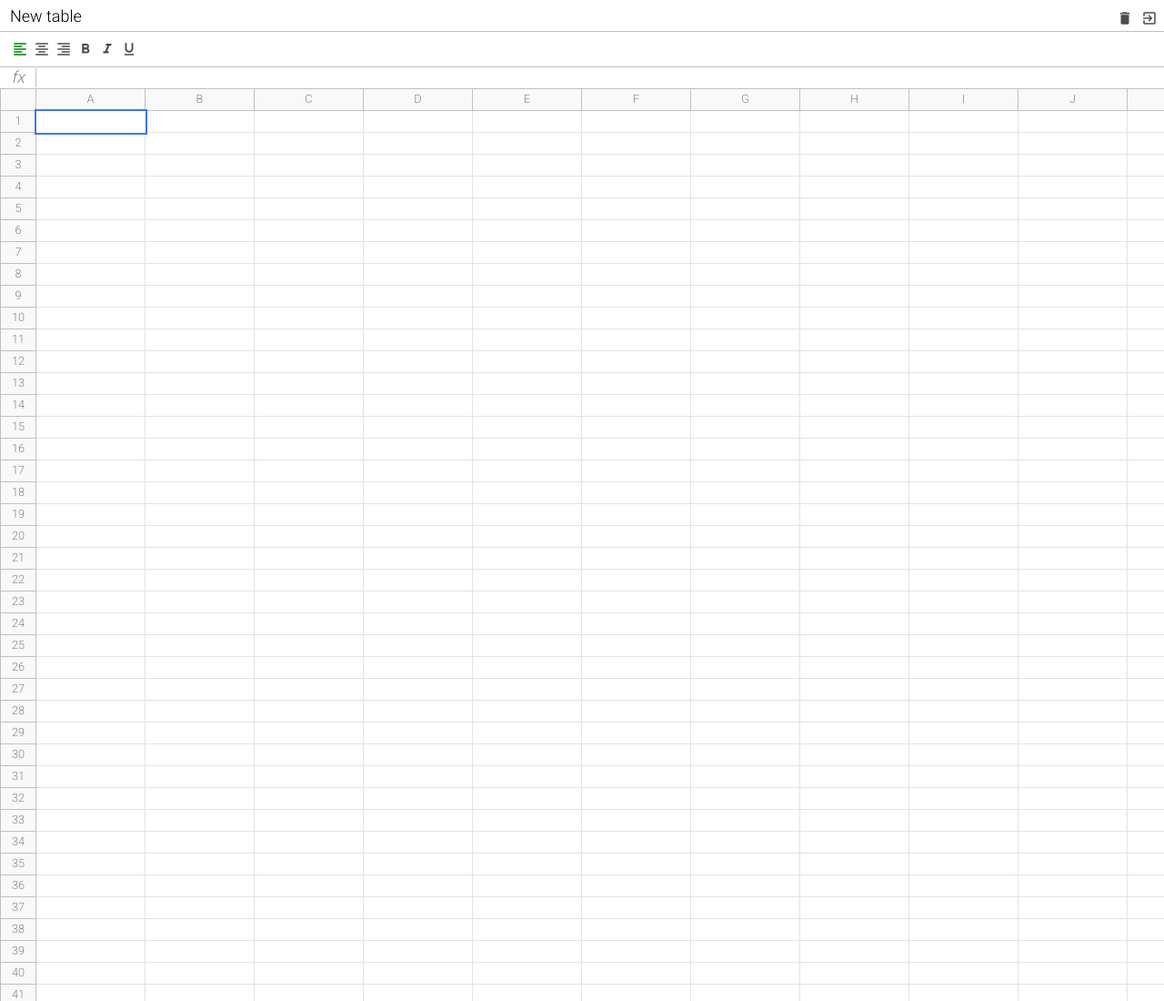
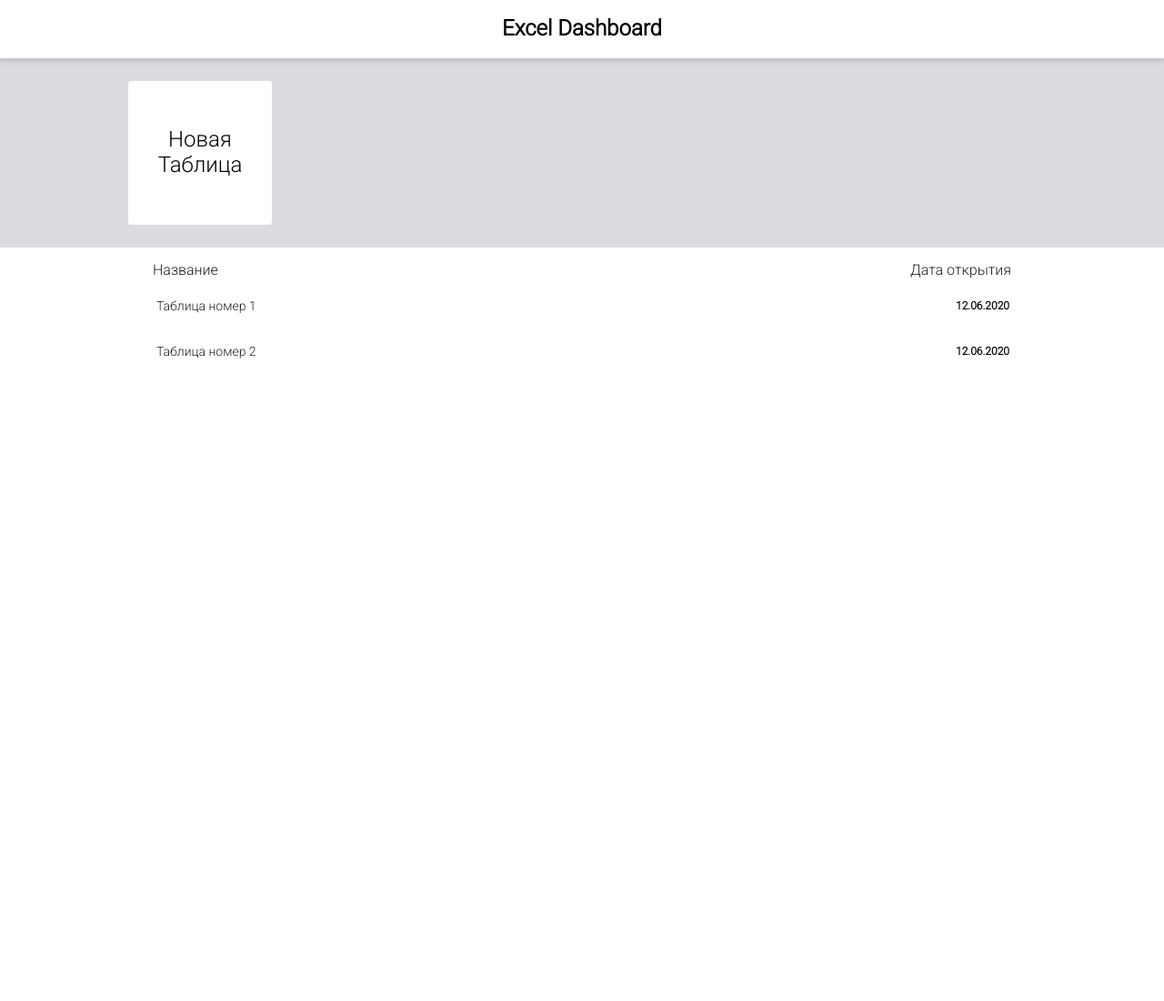
Before and after one commit to aniskevich/excel, a website built with webpack: page src/index.html in a window 1280 px wide. Shown: the top 1100 px of the page at 91% size. After the commit the page ends 800 px from the top, so only its background shows below. Built offline with nearby package versions, Linux system fonts and the light colour scheme.

Commit message:
dashboard & routing

```diff
--- /dev/null
+++ b/src/components/dashboard/dashboard.functions.js
@@ -0,0 +1,26 @@
+export function getAllRecords() {
+  return `
+    <div class="db__table db__view">
+
+      <div class="db__list-header">
+        <span>Название</span>
+        <span>Дата открытия</span>
+      </div>
+
+      <ul class="db__list">
+
+        <li class="db__record">
+          <a href="#">Таблица номер 1</a>
+          <strong>12.06.2020</strong>
+        </li>
+
+        <li class="db__record">
+          <a href="#">Таблица номер 2</a>
+          <strong>12.06.2020</strong>
+        </li>
+
+      </ul>
+
+    </div>
+  `
+}
--- a/src/components/excel/Excel.js
+++ b/src/components/excel/Excel.js
@@ -3,8 +3,7 @@ import {Emitter} from '@core/Emitter'
 import {StoreSubscriber} from '@core/StoreSubscriber'
 
 export class Excel {
-  constructor(selector, options) {
-    this.$el = $(selector)
+  constructor(options) {
     this.components = options.components || []
     this.emitter = new Emitter()
     this.store = options.store
@@ -27,8 +26,7 @@ export class Excel {
     return $root
   }
 
-  render() {
-    this.$el.append(this.getRoot())
+  init() {
     this.subscriber.subscribeComponents(this.components)
     this.components.forEach(component => component.init())
   }
--- a/src/core/ExcelComponent.js
+++ b/src/core/ExcelComponent.js
@@ -30,6 +30,6 @@ export class ExcelComponent extends DOMListener {
   }
   unmount() {
     this.removeDOMListeners()
-    this.emitter.unsubscribers.forEach(unsub => unsub())
+    this.unsubscribers.forEach(unsub => unsub())
   }
 }
--- /dev/null
+++ b/src/core/Page.js
@@ -0,0 +1,10 @@
+export class Page {
+  constructor(params) {
+    this.params = params
+  }
+  getRoot() {
+
+  }
+  afterRender() {}
+  destroy() {}
+}
--- /dev/null
+++ b/src/core/routes/ActiveRoute.js
@@ -0,0 +1,9 @@
+export class ActiveRoute {
+  static get path() {
+    return window.location.hash.slice(1)
+  }
+
+  static get param() {
+    return ActiveRoute.path.split('/')[1]
+  }
+}
--- /dev/null
+++ b/src/core/routes/Router.js
@@ -0,0 +1,34 @@
+import {$} from '@core/DOM'
+import {ActiveRoute} from '@core/routes/ActiveRoute'
+
+export class Router {
+  constructor(selector, routes) {
+    if (!selector) throw new Error('Selector not provided')
+    this.changePageHandler = this.changePageHandler.bind(this)
+    this.page = null
+    this.$placeholder = $(selector)
+    this.routes = routes
+    this.init()
+  }
+  init() {
+    window.addEventListener('hashchange', this.changePageHandler)
+    this.changePageHandler()
+  }
+  changePageHandler() {
+    if (this.page) this.page.destroy()
+    this.$placeholder.clear()
+    const location = ActiveRoute.path
+    let Page
+    if (location.includes('excel')) {
+      Page = this.routes.excel
+    } else {
+      Page = this.routes.dashboard
+    }
+    this.page = new Page()
+    this.$placeholder.append(this.page.getRoot())
+    this.page.afterRender()
+  }
+  destroy() {
+    window.removeEventListener('hashchange', this.changePageHandler)
+  }
+}
--- a/src/index.js
+++ b/src/index.js
@@ -1,21 +1,9 @@
 import './styles/index.scss'
-import {debounce, storage} from '@core/utils'
-import {createStore} from '@core/createStore'
-import {Excel} from '@components/excel/Excel'
-import {Header} from '@components/header/Header'
-import {Toolbar} from '@components/toolbar/Toolbar'
-import {Formula} from '@components/formula/Formula'
-import {Table} from '@components/table/Table'
-import {rootReducer} from '@redux/rootReducer'
-import {initialState} from '@redux/initialState'
+import {Router} from '@core/routes/Router'
+import {DashboardPage} from '@/pages/DashboardPage'
+import {ExcelPage} from '@/pages/ExcelPage'
 
-const store = createStore(rootReducer, initialState)
-const stateListener = debounce(state => storage('excel', state), 300)
-store.subscribe(stateListener)
-
-const excel = new Excel('#app', {
-  components: [Header, Toolbar, Formula, Table],
-  store,
+new Router('#app', {
+  dashboard: DashboardPage,
+  excel: ExcelPage,
 })
-
-excel.render()
--- /dev/null
+++ b/src/pages/DashboardPage.js
@@ -0,0 +1,23 @@
+import {Page} from '@core/Page'
+import {$} from '@core/DOM'
+import {getAllRecords} from '@components/dashboard/dashboard.functions'
+
+export class DashboardPage extends Page {
+  getRoot() {
+    const now = Date.now().toString()
+    return $.create('div', 'db').html(`
+      <div class="db__header">
+      <h1>Excel Dashboard</h1>
+    </div>
+
+    <div class="db__new">
+      <div class="db__view">
+        <a href="#excel/${now}" class="db__create">
+          Новая <br /> Таблица
+        </a>
+      </div>
+    </div>
+    ${getAllRecords()}
+    `)
+  }
+}
--- /dev/null
+++ b/src/pages/ExcelPage.js
@@ -0,0 +1,38 @@
+import {Page} from '@core/Page'
+import {debounce, storage} from '@core/utils'
+import {createStore} from '@core/createStore'
+import {rootReducer} from '@redux/rootReducer'
+import {initialState} from '@redux/initialState'
+import {Excel} from '@components/excel/Excel'
+import {Header} from '@components/header/Header'
+import {Toolbar} from '@components/toolbar/Toolbar'
+import {Formula} from '@components/formula/Formula'
+import {Table} from '@components/table/Table'
+
+function getStoreName(params) {
+  return 'excel:' + params
+}
+
+export class ExcelPage extends Page {
+  getRoot() {
+    const params = this.params ? this.params : Date.now().toString()
+    const store = createStore(rootReducer, initialState)
+    const stateListener = debounce(
+        state => storage(getStoreName(params), state),
+        300)
+    store.subscribe(stateListener)
+
+    this.excel = new Excel({
+      components: [Header, Toolbar, Formula, Table],
+      store,
+    })
+
+    return this.excel.getRoot()
+  }
+  afterRender() {
+    this.excel.init()
+  }
+  destroy() {
+    this.excel.unmount()
+  }
+}
--- a/src/styles/_mixins.scss
+++ b/src/styles/_mixins.scss
@@ -20,3 +20,9 @@
     cursor: pointer;
   }
 }
+
+@mixin clear-list() {
+  list-style: none;
+  margin: 0;
+  padding: 0;
+}
--- a/src/styles/_variables.scss
+++ b/src/styles/_variables.scss
@@ -6,3 +6,4 @@ $info-cell-width: 40px;
 $row-height: 24px;
 $cell-width: 120px;
 $primary-color: #3c74ff;
+$db-header-height: 64px;
--- /dev/null
+++ b/src/styles/dashboard.scss
@@ -0,0 +1,94 @@
+@import "variables";
+@import "mixins";
+
+.db {
+
+  &__header {
+    position: fixed;
+    left: 0;
+    right: 0;
+    top: 0;
+    height: $db-header-height;
+    display: flex;
+    align-items: center;
+    justify-content: center;
+    background: #fff;
+    box-shadow: 0 2px 5px 2px rgba(60, 64, 67, 0.15);
+    z-index: 1000;
+  }
+
+  &__new {
+    margin-top: $db-header-height;
+    padding: 1.5rem;
+    background: #dadce0;
+  }
+
+  &__create {
+    width: 160px;
+    height: 160px;
+    background: #fff;
+    border-radius: 4px;
+    border: 1px solid #dadce0;
+    display: flex;
+    justify-content: center;
+    align-items: center;
+    font-size: 1.5rem;
+    text-decoration: none;
+    color: #000;
+    text-align: center;
+
+    &:hover {
+      cursor: pointer;
+      color: green;
+      border-color: green;
+    }
+  }
+
+  &__view {
+    max-width: 1000px;
+    margin: 0 auto;
+  }
+
+  &__table {
+    padding: 1rem;
+  }
+
+  &__list-header {
+    display: flex;
+    justify-content: space-between;
+    color: #202124;
+    font-weight: 500;
+    font-size: 16px;
+    margin-bottom: 10px;
+    padding: 0 12px;
+  }
+
+  &__list {
+    @include clear-list;
+  }
+
+  &__record {
+    display: flex;
+    justify-content: space-between;
+    align-items: center;
+    padding: 12px 14px 12px 16px;
+    margin-bottom: 10px;
+
+    &:hover {
+      background: #e6f4ea;
+      border-radius: 25px;
+    }
+
+    a {
+      text-decoration: none;
+      cursor: pointer;
+      color: #202124;
+      font-size: 14px;
+
+      &:hover {
+        text-decoration: underline;
+      }
+    }
+  }
+
+}
--- a/src/styles/index.scss
+++ b/src/styles/index.scss
@@ -5,6 +5,7 @@
 @import "toolbar";
 @import "formula";
 @import "table";
+@import "dashboard";
 
 * {
   margin: 0;
```
